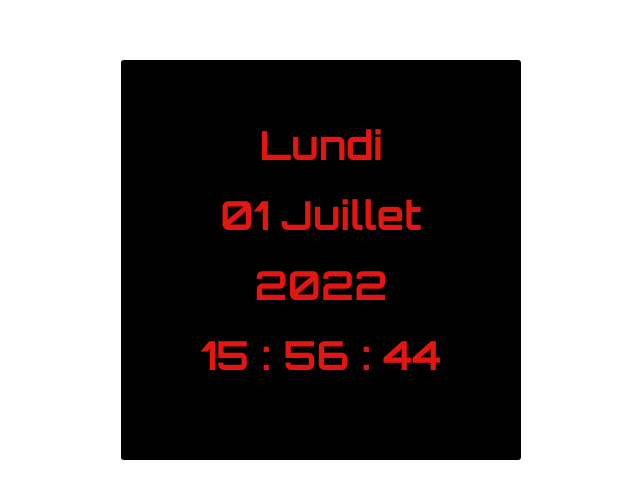
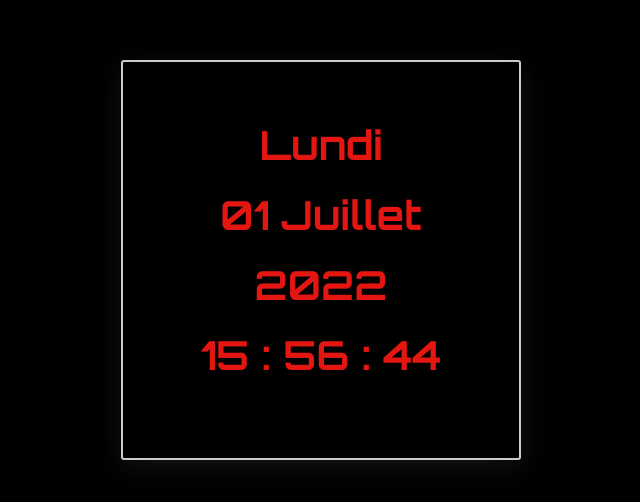
Before and after one commit to JoeMayinzi/PenduleJS, a plain HTML site: page index.html in a window 1280 px wide. Shown: the part 140-642 px from the top of the page, without its empty margins (319-959 px from the left). Drawn offline with Linux system fonts and the light colour scheme.

Commit message:
changing of bgc

```diff
--- a/style.css
+++ b/style.css
@@ -2,6 +2,7 @@
     margin: 0;
     padding: 0;
     box-sizing: border-box;
+
 }
 
 body {
@@ -11,6 +12,7 @@ body {
     display: flex;
     justify-content: center;
     align-items: center;
+    background-color: #000;
 }
 
 .horloge {
@@ -22,6 +24,8 @@ body {
     justify-content: center;
     align-items: center;
     border-radius: 3px;
+    border: 2px solid #ccc;
+    box-shadow: rgba(100, 100, 111, 0.2) 0px 7px 29px 0px;
 
 }
 
```
